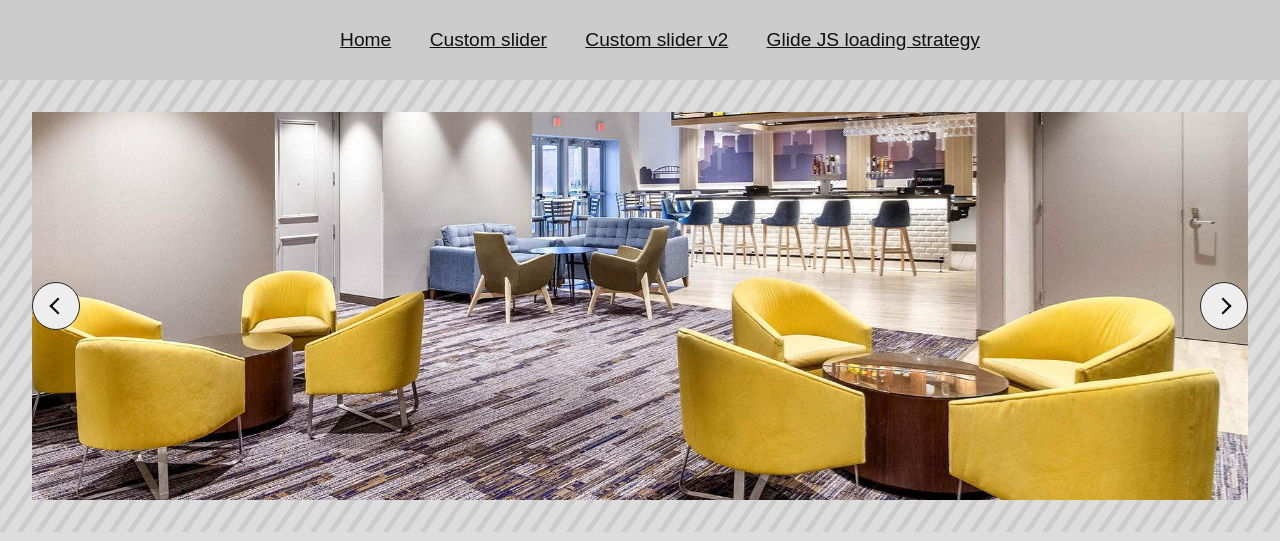
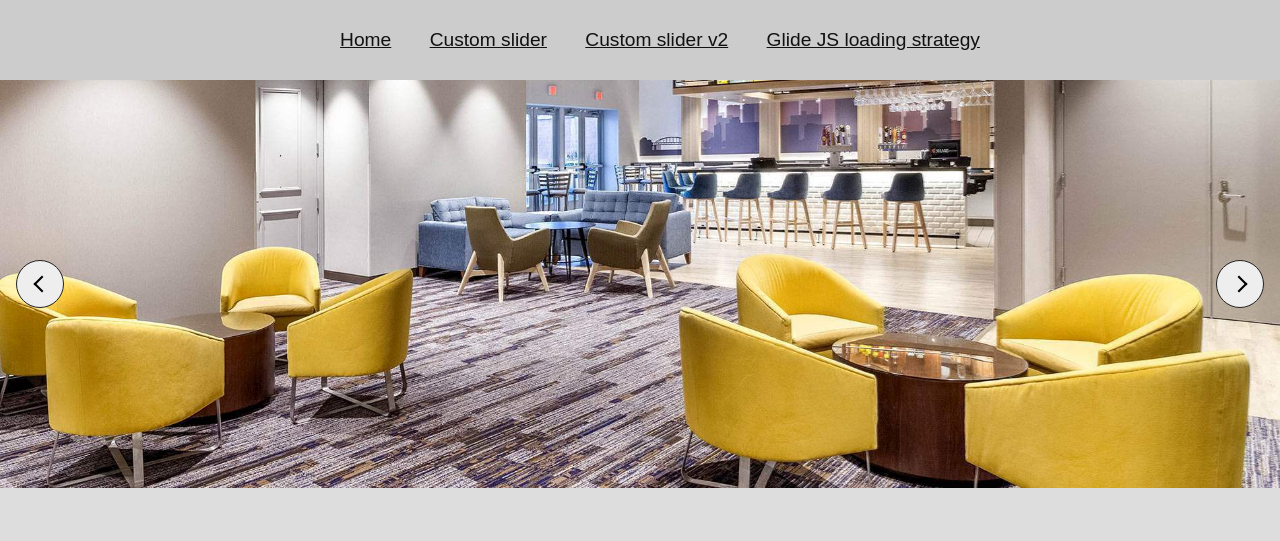
Before and after one commit to bkudyba/slider-loading-strategy, a website: page custom-slider/index.html in a window 1280 px wide. Shown: the top 541 px of the page. Drawn offline with Linux system fonts and the light colour scheme.

Commit message:
Fix: Styling of custom-slider

```diff
--- a/assets/scss/custom-slider.scss
+++ b/assets/scss/custom-slider.scss
@@ -4,14 +4,14 @@
   &-wrapper {
     overflow: hidden;
     width: 100%;
-    padding: 2rem;
-    background: repeating-linear-gradient(
-      -55deg,
-      #ddd,
-      #ddd 10px,
-      #ccc 10px,
-      #ccc 15px
-    );
+    // padding: 2rem;
+    // background: repeating-linear-gradient(
+    //   -55deg,
+    //   #ddd,
+    //   #ddd 10px,
+    //   #ccc 10px,
+    //   #ccc 15px
+    // );
 
     * {
       box-sizing: border-box;
@@ -28,7 +28,13 @@
     // margin: 1rem 4rem;
     z-index: 100;
     transition: transform 0.5s, opacity 0.5s, z-index 0.5s;
-    background-color: #ccc;
+    background: repeating-linear-gradient(
+      -55deg,
+      #ddd,
+      #ddd 10px,
+      #ccc 10px,
+      #ccc 15px
+    );
 
     &.initial,
     &.active {
@@ -78,11 +84,11 @@
   }
 
   &__button--prev {
-    left: 0;
+    left: 1rem;
   }
 
   &__button--next {
-    right: 0;
+    right: 1rem;
     &::after {
       left: 47%;
       transform: translate(-50%, -50%) rotate(-45deg);
```
Also changed, not shown: assets/css/custom-slider.css.
